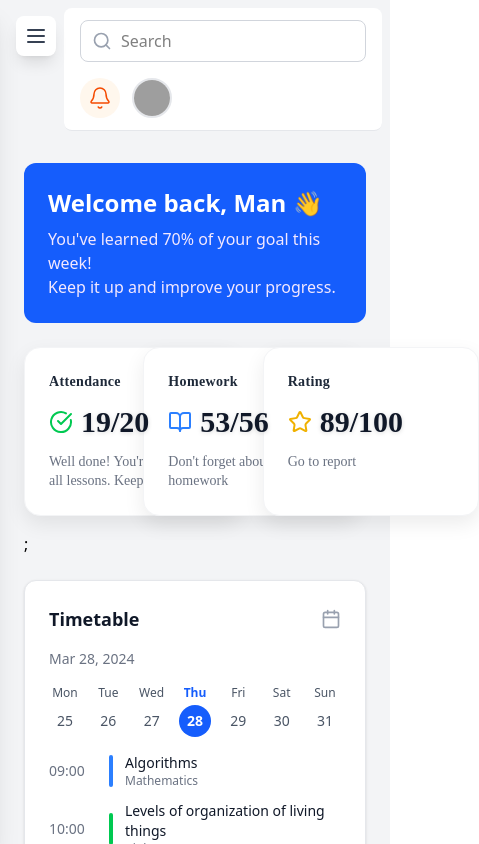
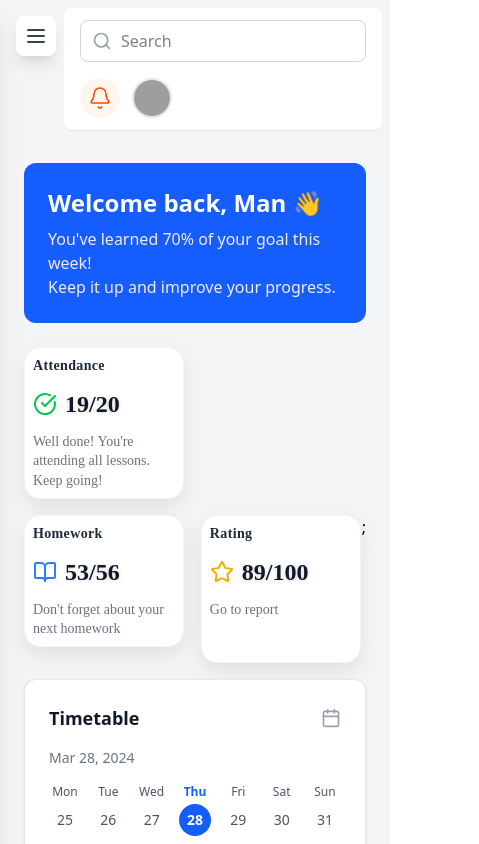
Before and after one commit to MSAndromeda/client-dashboard, a React (Vite) app: page / in a window 390 px wide. Shown: the top 844 px of the page, 479 px wide, since content can reach past the window. Built offline with nearby package versions, Linux system fonts and the light colour scheme; grey boxes are pictures that could not be loaded.

Commit message:
fix: impoved more responsiveness and fixed further issues

```diff
--- a/src/App.jsx
+++ b/src/App.jsx
@@ -9,7 +9,7 @@ import Timetable from "./components/Timetable";
 function App() {
   return (
     <>
-      <div className="flex bg-gray-100">
+      <div className="flex bg-gray-100 max-w-fit m-auto">
         {/* Sidebar */}
         <ResponsiveSidebar />
         {/* Main Content */}
--- a/src/components/Card.jsx
+++ b/src/components/Card.jsx
@@ -13,7 +13,7 @@ export default function Card({ key, title, value, description }) {
   return (
     <div
       key={key}
-      className="bg-white p-6 rounded-2xl border border-gray-100 shadow-[0_8px_20px_rgba(0,0,0,0.08)] w-54 2xl:w-74 hover:shadow-[0_12px_30px_rgba(0,0,0,0.12)] transition-all duration-300 font-['Poppins']"
+      className="bg-white p-2 sm:p-6 rounded-2xl border border-gray-100 shadow-[0_8px_20px_rgba(0,0,0,0.08)] w-40 sm:w-54 2xl:w-74 hover:shadow-[0_12px_30px_rgba(0,0,0,0.12)] transition-all duration-300 font-['Poppins']"
     >
       {/* Title */}
       <h3 className="text-gray-800 text-sm font-semibold tracking-wide mb-3">
@@ -23,7 +23,7 @@ export default function Card({ key, title, value, description }) {
       {/* Value + Icon */}
       <div className="flex items-center gap-2 mb-3">
         {Icon && <Icon className={`w-6 h-6 ${IconConfig.color}`} />}
-        <span className="text-3xl font-extrabold text-gray-900 drop-shadow-sm">
+        <span className="text-2xl sm:text-3xl font-extrabold text-gray-900 drop-shadow-sm">
           {value}
         </span>
       </div>
--- a/src/components/StatsCards.jsx
+++ b/src/components/StatsCards.jsx
@@ -19,7 +19,7 @@ const StatsCards = () => {
     },
   ];
   return (
-    <div className="grid grid-cols-3 lg:grid-cols-2 xl:grid-cols-3 gap-4 mb-6">
+    <div className="flex my-4 space-x-4 space-y-4 flex-wrap xl:flex-nowrap justify-between">
       {cardData.map((card, index) => (
         <Card key={index} {...card} />
       ))}
```
